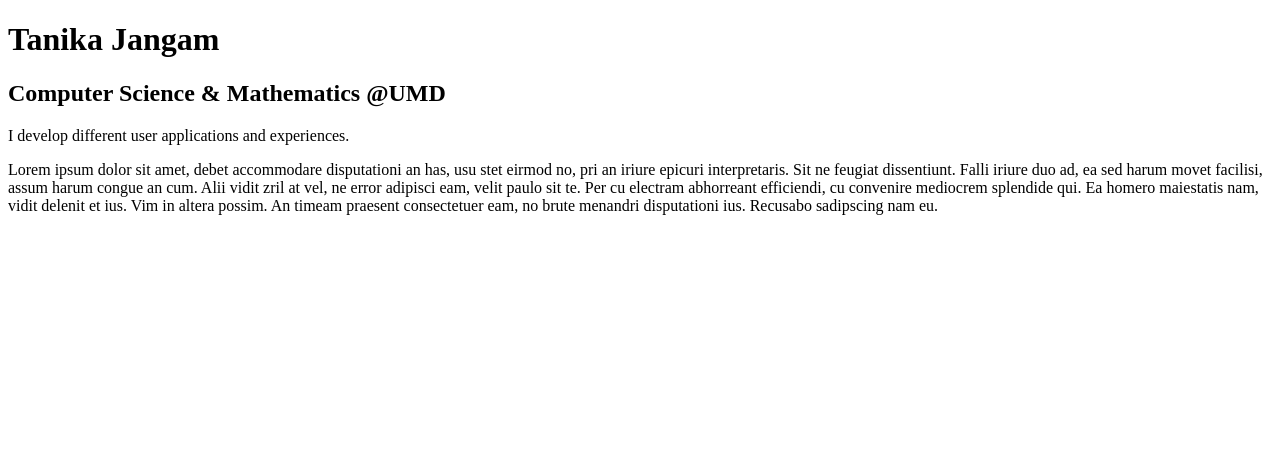
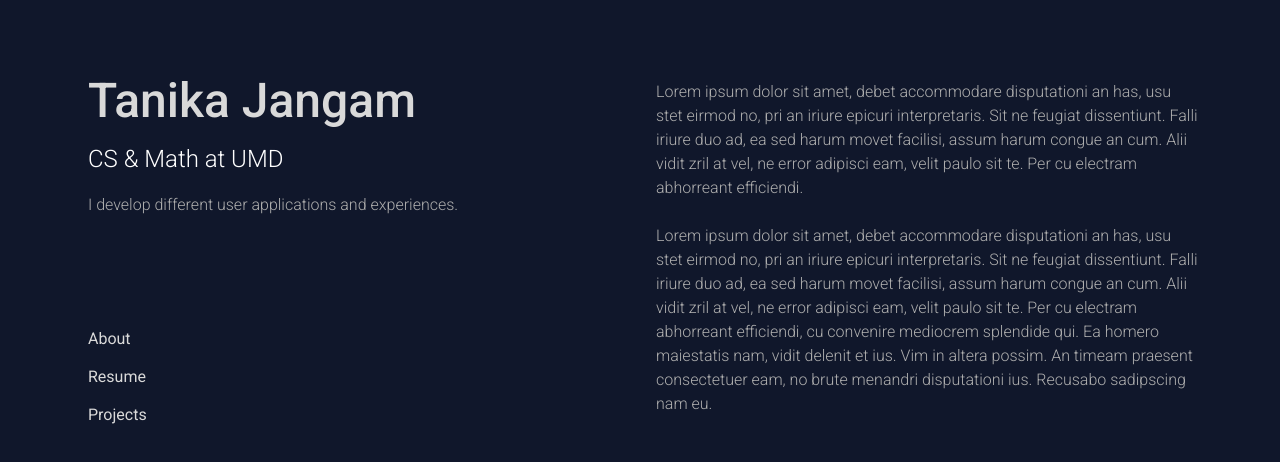
Before and after one commit to tanikajangam/Personal-Website, a Gatsby site: page / in a window 1280 px wide. Built offline with nearby package versions, Linux system fonts and the light colour scheme; Gatsby itself is replaced by a stand-in of ours.

Commit message:
Added landing page, creating navbar and uploading static assets

```diff
--- a/src/pages/404.js
+++ b/src/pages/404.js
@@ -1,5 +1,5 @@
 import React from 'react'
-
+import "../styles.css"
 export default function NotFound() {
     return (
         <div>Sorry, this page doesn't exist!</div>
--- a/src/pages/index.js
+++ b/src/pages/index.js
@@ -1,21 +1,35 @@
 import * as React from "react"
+import "../styles.css"
+import { Link } from "gatsby"
+export default function Home() {
+  return <div className="Home">
 
-export default function Home() {
-  return <div>
-
-    <div>
+    <div className="landing">
       <h1>Tanika Jangam</h1>
-      <h2>Computer Science & Mathematics @UMD</h2>
+      <h2>CS & Math at UMD</h2>
 
       <p>I develop different user applications and experiences.</p>
 
-      <nav>
-        <link></link>
+      <nav className="links">
+        <Link to="/">About</Link>
+        <br></br>
+        <Link to="/">Resume</Link>
+        <br></br>
+        <Link to="/">Projects</Link>
       </nav>
+
+      <div className="contact">
+
+      </div>
     </div>
 
-    <div>
+    <div className="landing landing-2">
       <p>
+        Lorem ipsum dolor sit amet, debet accommodare disputationi an has, usu stet eirmod no, pri an iriure epicuri interpretaris. Sit ne feugiat dissentiunt. Falli iriure duo ad, ea sed harum movet facilisi, assum harum congue an cum. Alii vidit zril at vel, ne error adipisci eam, velit paulo sit te.
+        Per cu electram abhorreant efficiendi.
+        <br>
+        </br>
+        <br></br>
         Lorem ipsum dolor sit amet, debet accommodare disputationi an has, usu stet eirmod no, pri an iriure epicuri interpretaris. Sit ne feugiat dissentiunt. Falli iriure duo ad, ea sed harum movet facilisi, assum harum congue an cum. Alii vidit zril at vel, ne error adipisci eam, velit paulo sit te.
         Per cu electram abhorreant efficiendi, cu convenire mediocrem splendide qui. Ea homero maiestatis nam, vidit delenit et ius. Vim in altera possim. An timeam praesent consectetuer eam, no brute menandri disputationi ius. Recusabo sadipscing nam eu.
       </p>
--- a/src/pages/projects.js
+++ b/src/pages/projects.js
@@ -1,4 +1,5 @@
 import React from 'react'
+import "../styles.css"
 
 export default function Projects() {
     return (
--- /dev/null
+++ b/src/styles.css
@@ -0,0 +1,62 @@
+@import url('https://fonts.googleapis.com/css2?family=Poppins:ital,wght@0,100;0,200;0,300;0,400;0,500;0,600;1,100;1,200;1,300;1,400;1,500;1,600&family=Roboto:ital,wght@0,100;0,300;0,400;0,500;0,700;1,300;1,400;1,500&display=swap');
+
+* {
+    background-color: #10172B;
+    color: #d9d9d9;
+    font-family: 'Roboto', sans-serif
+}
+
+.Home {
+    display: flex;
+}
+
+.landing {
+    flex: 50%;
+    padding: 1rem;
+
+    margin-top: 3rem;
+
+}
+
+.landing-2 {
+    margin-right: 4rem;
+    max-width: 50%;
+    position: absolute;
+    left: 50%;
+    top: 0;
+}
+
+.landing:first-child {
+    margin-left: 4rem;
+    position: fixed;
+
+}
+
+.landing h1 {
+    font-size: 3rem;
+    font-weight: 500;
+    margin: 0;
+}
+
+.landing h2 {
+    font-size: 1.5rem;
+    font-weight: 300;
+    color: #fff;
+    margin-top: 1rem;
+}
+
+.landing p {
+    color: #aeaeae;
+    font-weight: 300;
+    line-height: 1.5;
+}
+
+.links {
+    display: flex;
+    flex-direction: column;
+    margin-top: 7rem;
+}
+
+.links a {
+    text-decoration: none;
+}
```
Also changed, not shown: static/github.svg (added), static/gmail.svg (added), static/linkedin.svg (added).
